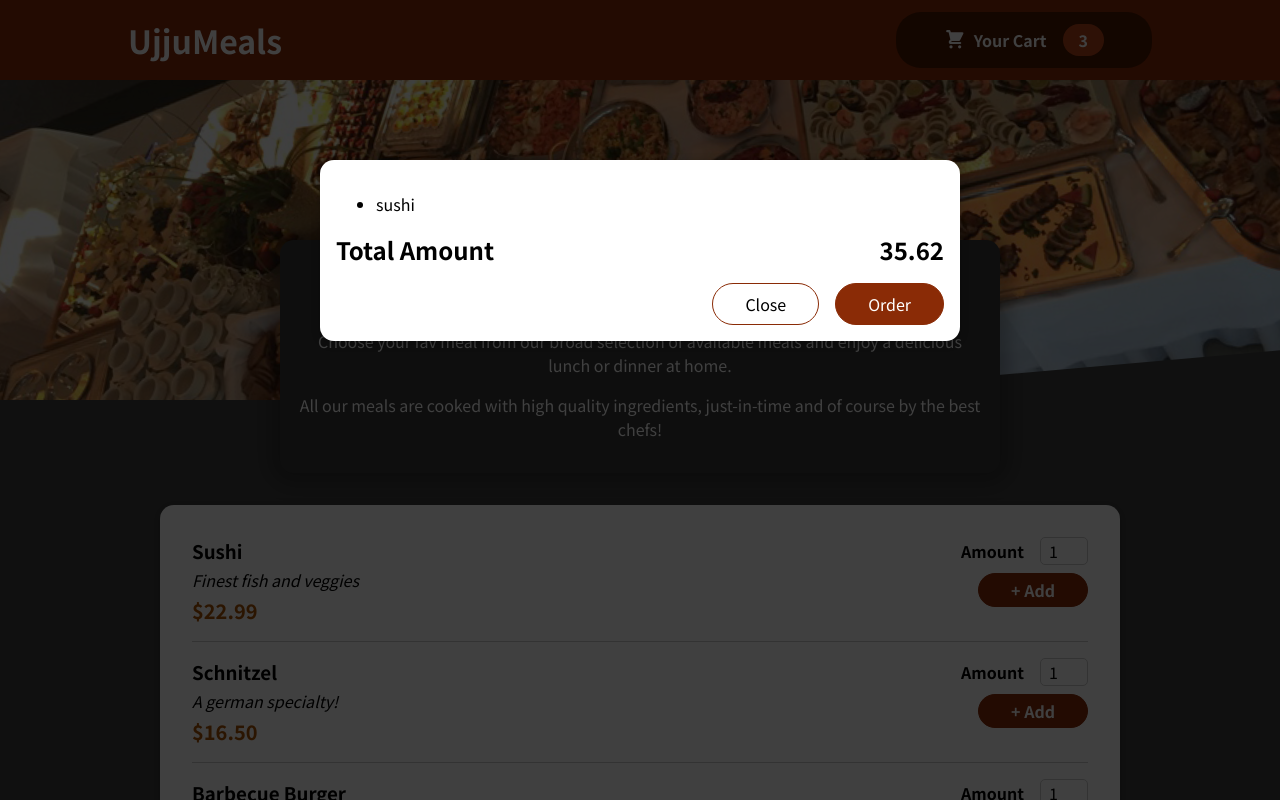
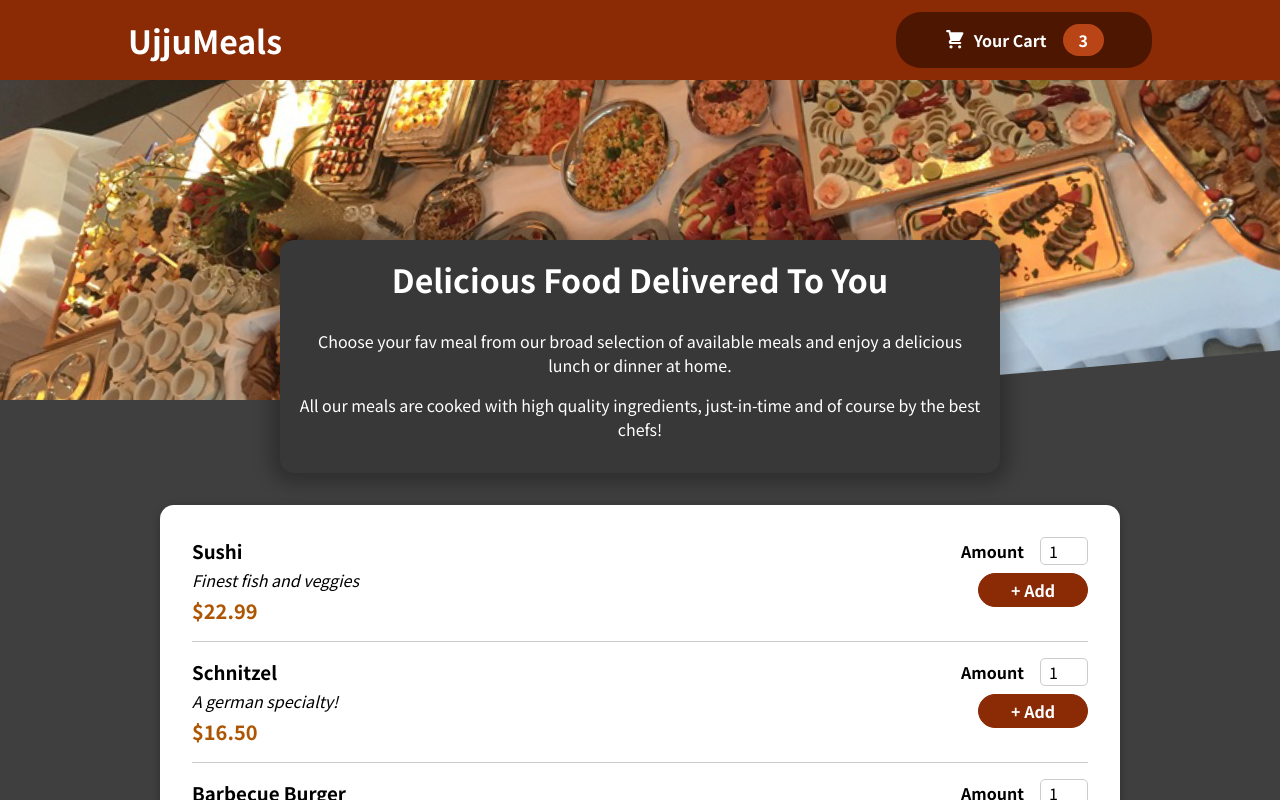
Before and after one commit to Ujjwalsharma7/Food_Order_App, a React (Create React App) app: page / in a window 1280 px wide. Shown: the top 800 px of the page. Built offline with nearby package versions, Linux system fonts and the light colour scheme.

Commit message:
managed cart and modal states

```diff
--- a/src/App.js
+++ b/src/App.js
@@ -1,13 +1,23 @@
-import { Fragment } from "react";
+import { Fragment, useState } from "react";
 import Header from "./components/Layout/Header";
 import Meals from "./components/Meals/Meals";
 import Cart from "./components/Cart/Cart";
 
 function App() {
+const [cartIsShown, setCartIsShown] = useState(false);
+
+const showCartHandler = () => {
+  setCartIsShown(true);
+}
+
+const hideCartHandler = () => {
+  setCartIsShown(false);
+}
+
   return (
     <Fragment>
-      <Cart />
-      <Header />
+     {cartIsShown && <Cart onHideCart= {hideCartHandler} />}
+      <Header onShowCart = {showCartHandler} />
       <main>
 
       <Meals />
--- a/src/components/Cart/Cart.js
+++ b/src/components/Cart/Cart.js
@@ -11,7 +11,7 @@
         </ul>
     )
   return (
-    <Modal>
+    <Modal onHideCart={props.onHideCart}>
 
     {cartItems}
       <div className={classes.total}>
@@ -19,7 +19,7 @@
         <span>35.62</span>
       </div>
       <div className={classes.actions}>
-        <button className={classes['buitton--alt']}>Close</button>
+        <button className={classes['buitton--alt']} onClick={props.onHideCart}>Close</button>
         <button className={classes.button}>Order</button>
       </div>
     </Modal>
--- a/src/components/Layout/Header.js
+++ b/src/components/Layout/Header.js
@@ -2,12 +2,12 @@
 import mealsImage from '../../assets/meals.jpg'
 import classes from './Header.module.css'
 import HeaderCartbtn from './HeaderCartbtn'
-function Header() {
+function Header(props) {
   return (
    <React.Fragment>
     <header className={classes.header}>
         <h1>UjjuMeals</h1>
-  <HeaderCartbtn />
+  <HeaderCartbtn onClick={props.onShowCart} />
     </header>
     <div className={classes['main-image']}>
         <img src={mealsImage} alt='A table full of delicious food' />
--- a/src/components/Layout/HeaderCartbtn.js
+++ b/src/components/Layout/HeaderCartbtn.js
@@ -3,7 +3,7 @@
 import classes from './HeaderCartbtn.module.css'
 function HeaderCartbtn(props) {
   return (
-    <button className={classes.button}>
+    <button className={classes.button} onClick={props.onClick}>
         <span className={classes.icon}>
             <CartIcon />
         </span>
--- a/src/components/UI/Modal.js
+++ b/src/components/UI/Modal.js
@@ -4,7 +4,7 @@
 
 function Backdrop(props){
 return (
-<div className={classes.backdrop}></div>
+<div className={classes.backdrop} onClick={props.onHideCart}></div>
 
 )
 };
@@ -23,7 +23,7 @@
 function Modal(props) {
   return (
     <Fragment>
-        {ReactDOM.createPortal(<Backdrop />,portalElement)}
+        {ReactDOM.createPortal(<Backdrop onHideCart={props.onHideCart} />,portalElement)}
         {ReactDOM.createPortal(<ModalOverlay>{props.children}</ModalOverlay>,
         portalElement
         )}
```
